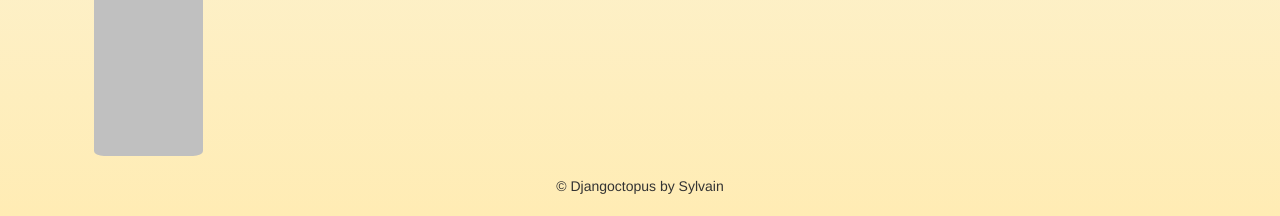
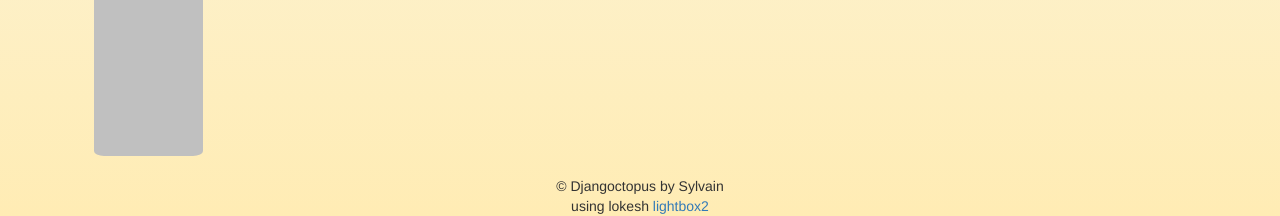
Before and after one commit to sylvainnizac/Djangoctopus, a Django app: a page that uses templates/skeleton.html in a window 1280 px wide. Shown: the part 694-910 px from the top of the page. Run offline with Django 3.2, Linux system fonts and the light colour scheme; data that the repository does not hold is empty; some libraries are stand-ins or nearby versions.

Commit message:
add lightbox2

```diff
--- a/galery/templates/galery/galery.html
+++ b/galery/templates/galery/galery.html
@@ -3,6 +3,7 @@
 {% block style %}
     {% load static %}
     <link rel="stylesheet" href={% static 'css/galery.css' %} />
+    <link rel="stylesheet" href={% static 'lightbox/dist/css/lightbox.css' %} />
 {% endblock %}
 
 {% block content %}
@@ -40,8 +41,8 @@
         <article ng-controller="PhotoAllCtrl">
             <div ng-repeat="photo in photos" class="col-md-4 thumb">
 
-                <a class="thumbnail" href="#">
-                    <img class="img-responsive miniature" ng-src="[[ photo.pic_path | truncate:8 ]]" alt="Generic placeholder image">
+                <a data-lightbox="main" class="thumbnail" ng-href="[[ photo.pic_path | truncate:8 ]]">
+                    <img class="img-responsive miniature" ng-src="[[ photo.pic_path | truncate:8 ]]" alt="Generic placeholder image" />
                 </a>
 
             </div>
@@ -53,7 +54,10 @@
 
 {% endblock %}
 
+{% block footer %}using lokesh <a href="https://github.com/lokesh/lightbox2">lightbox2</a>{% endblock %}
+
 {% block javascript %}
 <script src="https://ajax.googleapis.com/ajax/libs/angularjs/1.4.5/angular.min.js"></script>
 <script src="{% static "js/galery.js" %}"></script>
+<script src="{% static "lightbox/dist/js/lightbox.js" %}"></script>
 {% endblock %}
--- a/templates/skeleton.html
+++ b/templates/skeleton.html
@@ -55,7 +55,7 @@
         {% endblock %}
 
         <!-- foot -->
-        <footer class="footer">&copy; Djangoctopus by Sylvain</footer>
+        <footer class="footer">&copy; Djangoctopus by Sylvain<br>{% block footer %}{% endblock %}</footer>
 
         <!-- Bootstrap core JavaScript
         ================================================== -->
```
Also changed, not shown: static/img/lightbox/loading.gif (added), static/js/galery.js (line endings or trailing spaces).
